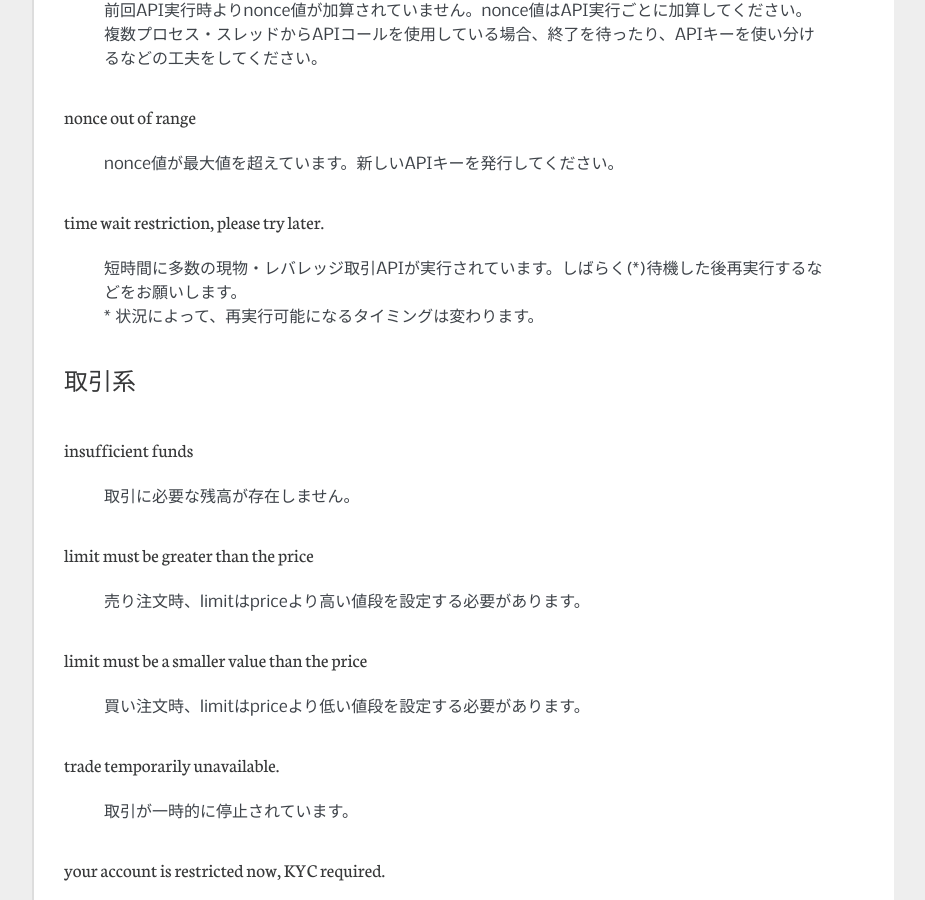
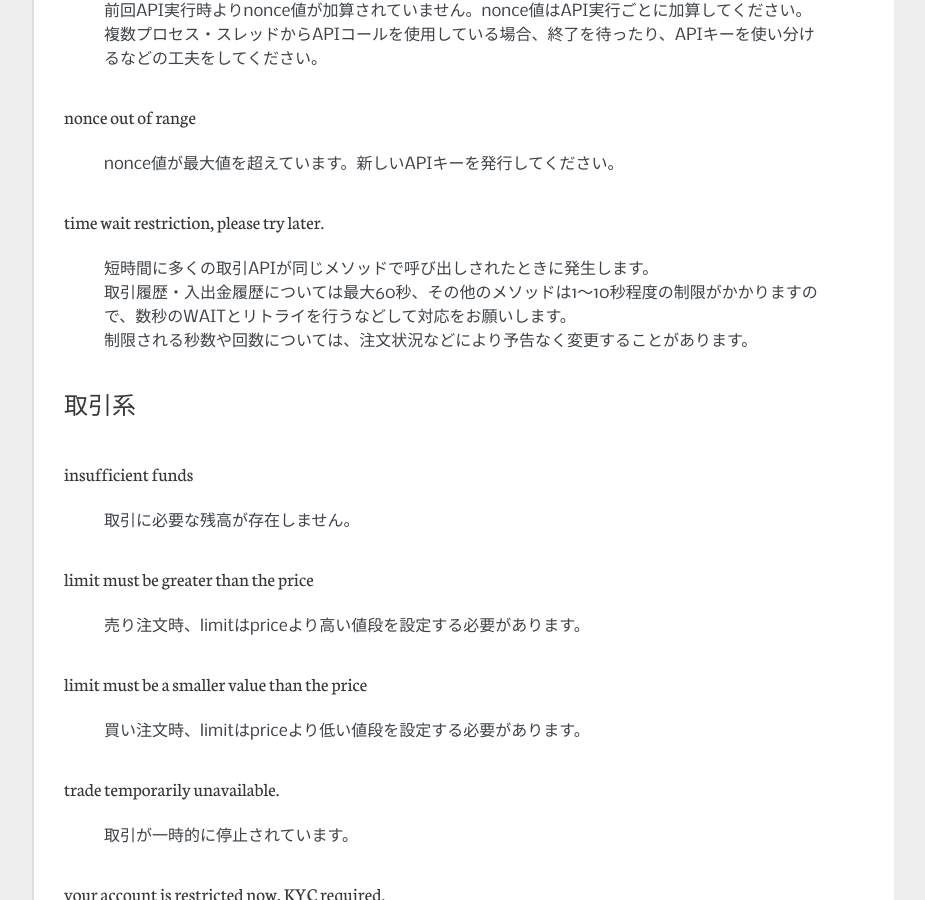
Before and after one commit to techbureau/api-doc, a Sphinx documentation site: the page built from docs/faq/2_error_message.rst, in a window 1280 px wide and 900 px high, scrolled down 1119 px. Shown: the whole window, without its empty margins (198-1123 px from the left). Built offline with Sphinx 7.4.7, drawn with Linux system fonts in a browser that asks for light colours.

Commit message:
エラーメッセージ文言の修正

```diff
--- a/docs/faq/2_error_message.rst
+++ b/docs/faq/2_error_message.rst
@@ -50,8 +50,9 @@ nonce out of range
 
 time wait restriction, please try later.
 ------------------------------------------------
-    | 短時間に多数の現物・レバレッジ取引APIが実行されています。しばらく(*)待機した後再実行するなどをお願いします。
-    | * 状況によって、再実行可能になるタイミングは変わります。
+    | 短時間に多くの取引APIが同じメソッドで呼び出しされたときに発生します。
+    | 取引履歴・入出金履歴については最大60秒、その他のメソッドは1〜10秒程度の制限がかかりますので、数秒のWAITとリトライを行うなどして対応をお願いします。
+    | 制限される秒数や回数については、注文状況などにより予告なく変更することがあります。
 
 取引系
 ================================================
```
